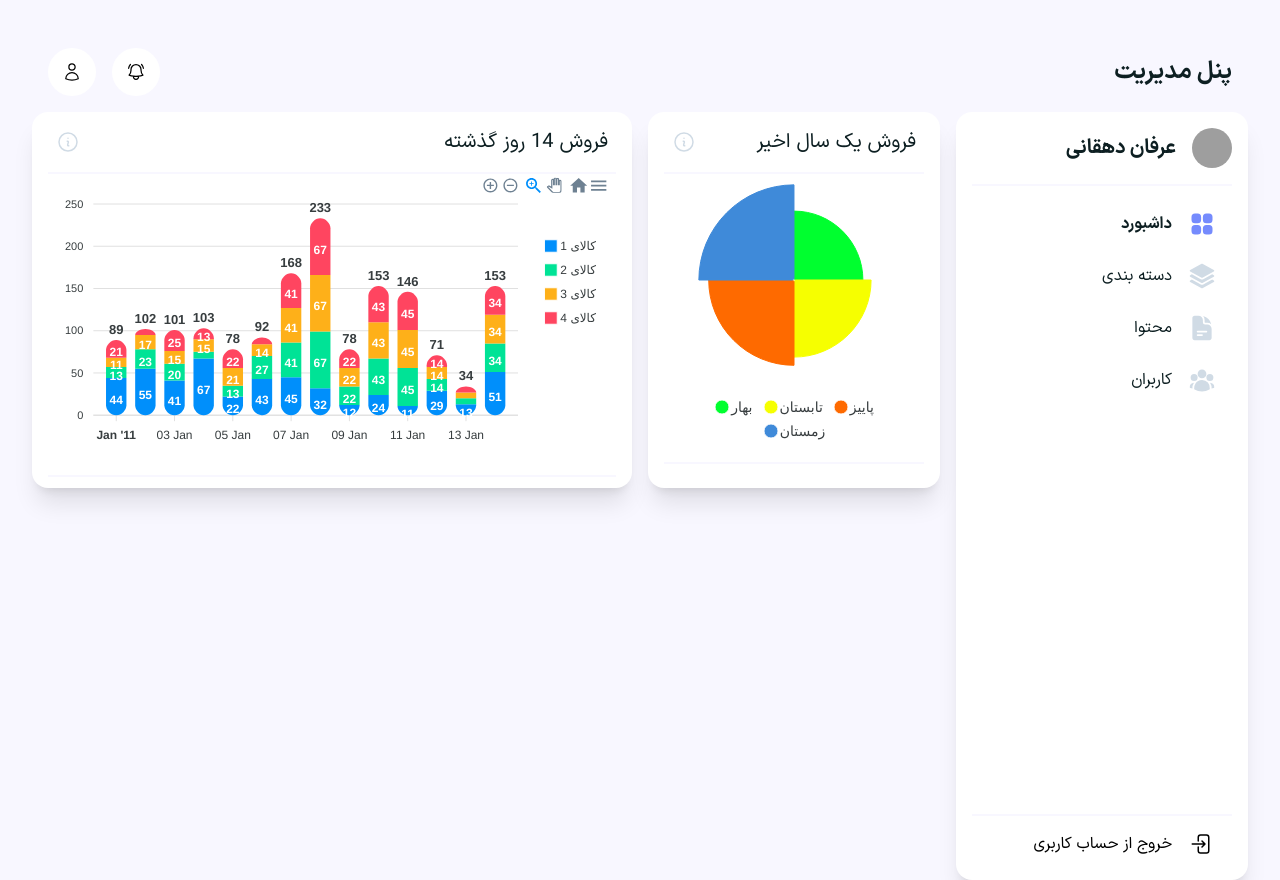
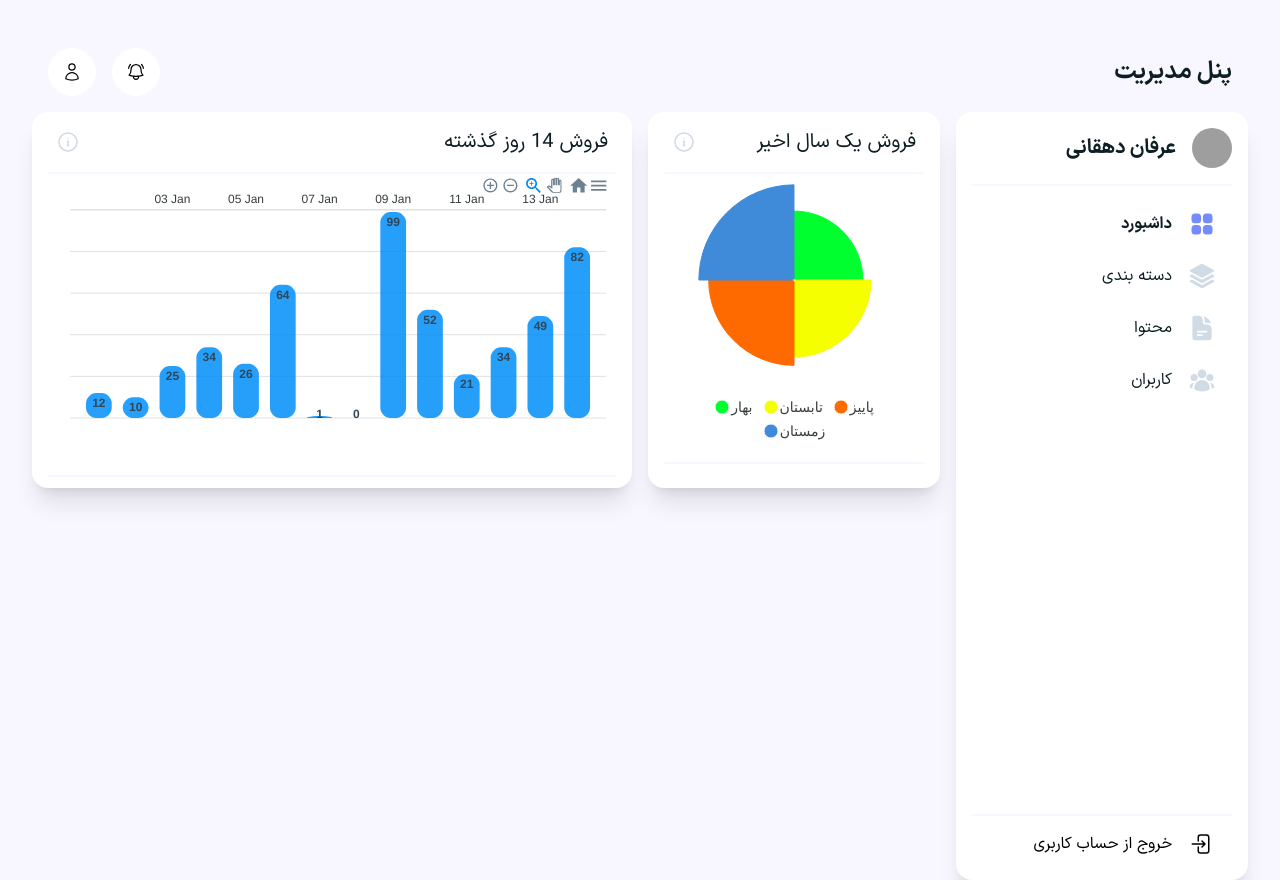
Before and after one commit to erfandehghani/CreatorPanel, a React (Vite) app: page / in a window 1280 px wide. Built offline with nearby package versions, Linux system fonts and the light colour scheme; grey boxes are pictures that could not be loaded.

Commit message:
5th:change the bar chart to simple one

```diff
--- a/src/components/Dashboard/BarChart.jsx
+++ b/src/components/Dashboard/BarChart.jsx
@@ -4,61 +4,35 @@ function BarChart() {
   const [state, setState] = useState({
     series: [
       {
-        name: " کالای 1",
-        data: [44, 55, 41, 67, 22, 43, 45, 32, 12, 24, 11, 29, 13, 51],
-      },
-      {
-        name: " کالای 2",
-        data: [13, 23, 20, 8, 13, 27, 41, 67, 22, 43, 45, 14, 7, 34],
-      },
-      {
-        name: " کالای 3 ",
-        data: [11, 17, 15, 15, 21, 14, 41, 67, 22, 43, 45, 14, 7, 34],
-      },
-      {
-        name: " کالای 4 ",
-        data: [21, 7, 25, 13, 22, 8, 41, 67, 22, 43, 45, 14, 7, 34],
+        name: "مجموع فروش",
+        data: [12, 10, 25, 34, 26, 64, 1, 0, 99, 52, 21, 34, 49, 82],
       },
     ],
     options: {
       chart: {
+        height: 350,
         type: "bar",
-        height: 350,
-        stacked: true,
-        toolbar: {
-          show: true,
-        },
-        zoom: {
-          enabled: true,
-        },
       },
-      responsive: [
-        {
-          breakpoint: 480,
-          options: {
-            legend: {
-              position: "bottom",
-              offsetX: -10,
-              offsetY: 0,
-            },
-          },
-        },
-      ],
       plotOptions: {
         bar: {
-          horizontal: false,
           borderRadius: 10,
           dataLabels: {
-            total: {
-              enabled: true,
-              style: {
-                fontSize: "13px",
-                fontWeight: 900,
-              },
-            },
+            position: "top", // top, center, bottom
           },
         },
       },
+      dataLabels: {
+        enabled: true,
+        // formatter: function (val) {
+        //   return val + "%";
+        // },
+        // offsetY: -20,
+        style: {
+          fontSize: "12px",
+          colors: ["#304758"],
+        },
+      },
+
       xaxis: {
         type: "datetime",
         categories: [
@@ -77,13 +51,51 @@ function BarChart() {
           "01/13/2011 GMT",
           "01/14/2011 GMT",
         ],
+        position: "top",
+        axisBorder: {
+          show: true,
+        },
+        axisTicks: {
+          show: false,
+        },
+        crosshairs: {
+          fill: {
+            type: "gradient",
+            gradient: {
+              colorFrom: "#D8E3F0",
+              colorTo: "#BED1E6",
+              stops: [0, 100],
+              opacityFrom: 0.4,
+              opacityTo: 0.5,
+            },
+          },
+        },
+        tooltip: {
+          enabled: true,
+        },
       },
-      legend: {
-        position: "right",
-        offsetY: 40,
+      yaxis: {
+        axisBorder: {
+          show: false,
+        },
+        axisTicks: {
+          show: false,
+        },
+        labels: {
+          show: false,
+          // formatter: function (val) {
+          //   return val + "%";
+          // },
+        },
       },
-      fill: {
-        opacity: 1,
+      title: {
+        text: "Monthly Inflation in Argentina, 2002",
+        floating: true,
+        offsetY: 330,
+        align: "center",
+        style: {
+          color: "#444",
+        },
       },
     },
   });
```
